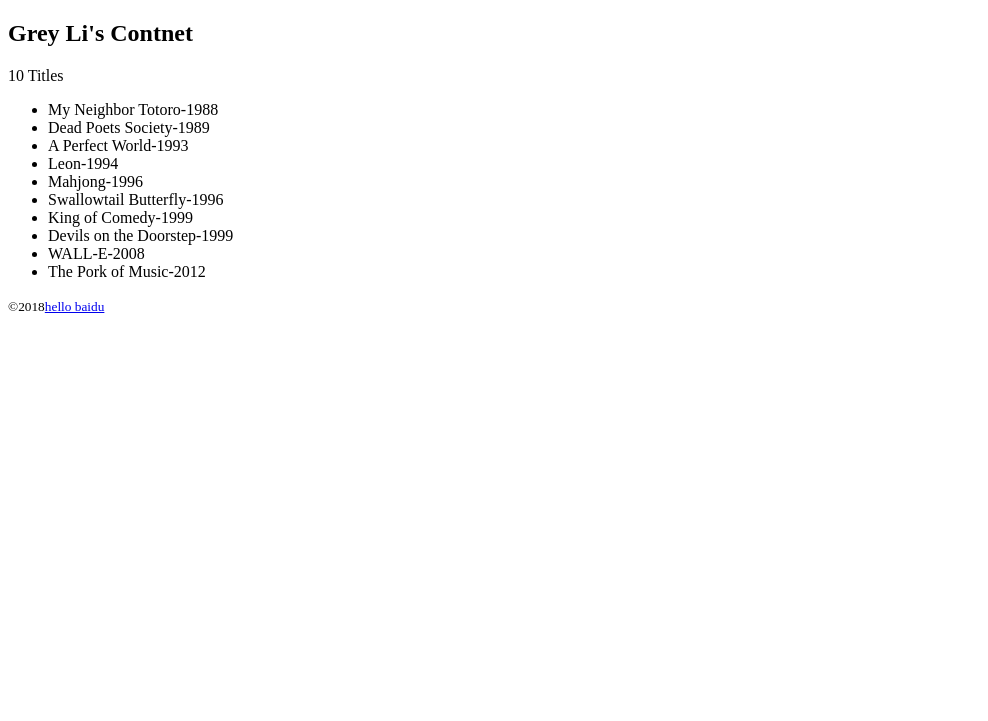
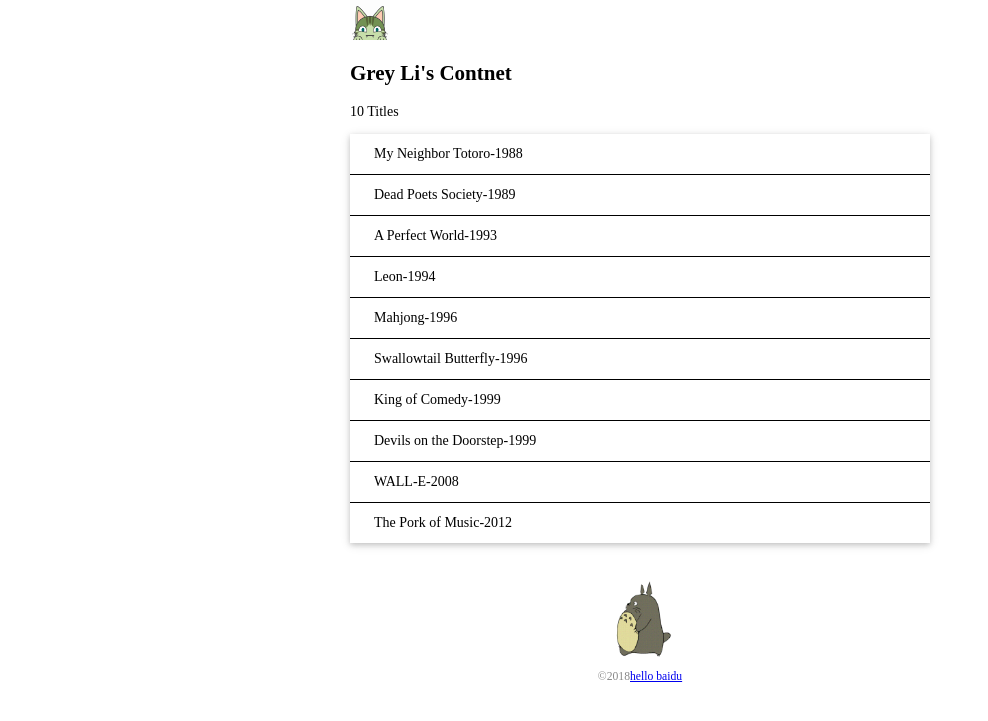
Before and after one commit to LanceHuang95/Watchlist, a Flask app: page /index in a window 1280 px wide. Shown: the top 721 px of the page, without its empty margins (0-988 px from the left). Run offline with Flask 2, Linux system fonts and the light colour scheme.

Commit message:
add static file

```diff
--- /dev/null
+++ b/static/style.css
@@ -0,0 +1,43 @@
+body {
+    margin: auto;
+    max-width: 580px;
+    font-size: 14px;
+    font-family: "Fira Code Retina","Source Code Pro";
+}
+
+footer {
+    color: #888;
+    margin-top: 15px;
+    text-align: center;
+    padding: 10px;
+}
+
+.avatar {
+    width: 40px;
+}
+
+.movie-list {
+    list-style-type: none;
+    padding: 0;
+    margin-bottom: 10px;
+    box-shadow: 0	2px	5px	0	rgba(0,	0,	0,	0.16),	0	2px	10px	0	rgba(0,	0,	0,	0.12);
+}
+
+.movie-list li {
+    padding: 12px 24px;
+    border-bottom: 1px solid;
+}
+
+.movie-list li:last-child {
+    border-bottom: none;
+}
+
+.movie-list li:hover {
+    background-color: #f8f9fa;
+}
+
+.totoro {
+    display: block;
+    margin: 0 auto;
+    height: 100px;
+}
--- a/templates/index.html
+++ b/templates/index.html
@@ -3,16 +3,20 @@
 <head>
     <meta charset="UTF-8">
     <title>{{ name}}'s Page</title>
+    <link rel="icon" href="{{ url_for('static',filename='favicon.ico')}}">
+    <link rel="stylesheet" href="{{ url_for('static',filename='style.css')}}" type="text/css">
 </head>
 <body>
+    <img  alt="Avatar" class="avatar" src="{{ url_for('static',filename='/images/avatar.png')}}">
     <h2>{{ name }}'s Contnet</h2>
     <p>{{ movies|length }} Titles</p>
-    <ul>
+    <ul class="movie-list">
         {% for movie in movies %}
         <li>{{ movie.title }}-{{ movie.year }}</li>
         {% endfor %}
     </ul>
     <footer>
+        <img alt="Walking Totoro" class="totoro" src="{{url_for('static',filename='images/totoro.gif')}}">
         <small>&copy;2018<a href="https://www.baidu.com">hello baidu</a> </small>
     </footer>
 </body>
```
Also changed, not shown: static/favicon.ico (added), static/images/avatar.png (added), static/images/totoro.gif (added).
